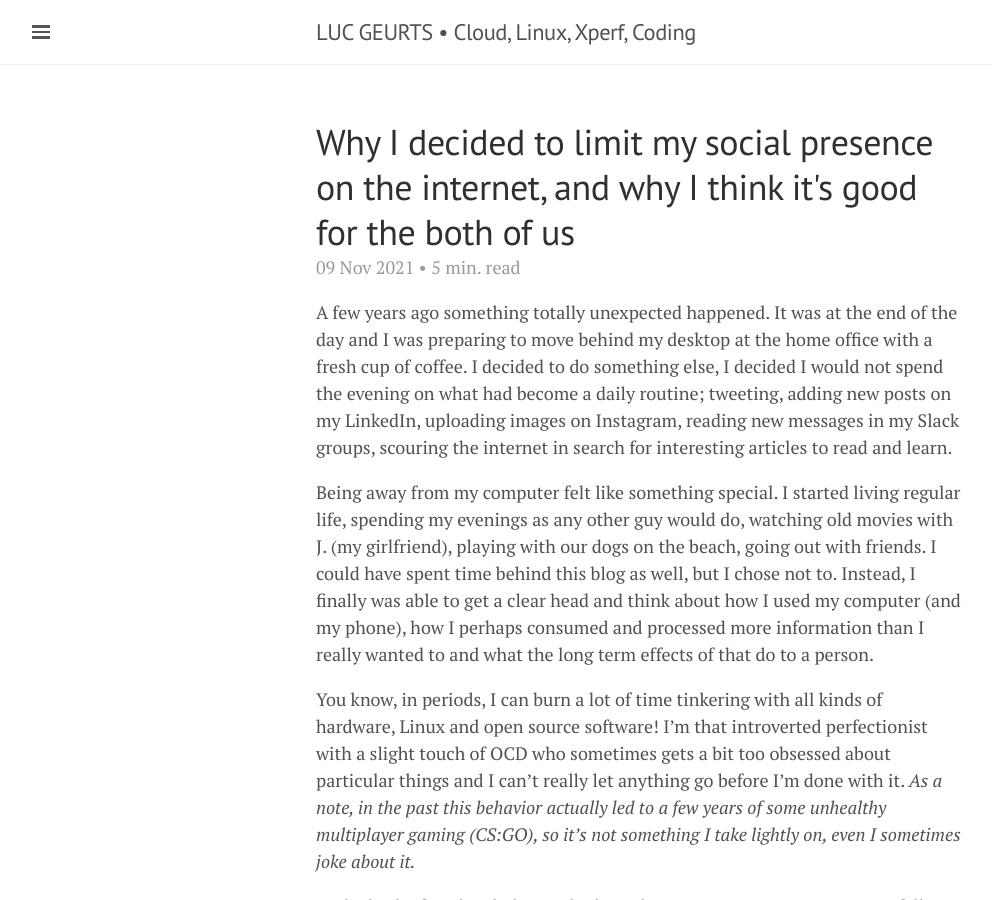
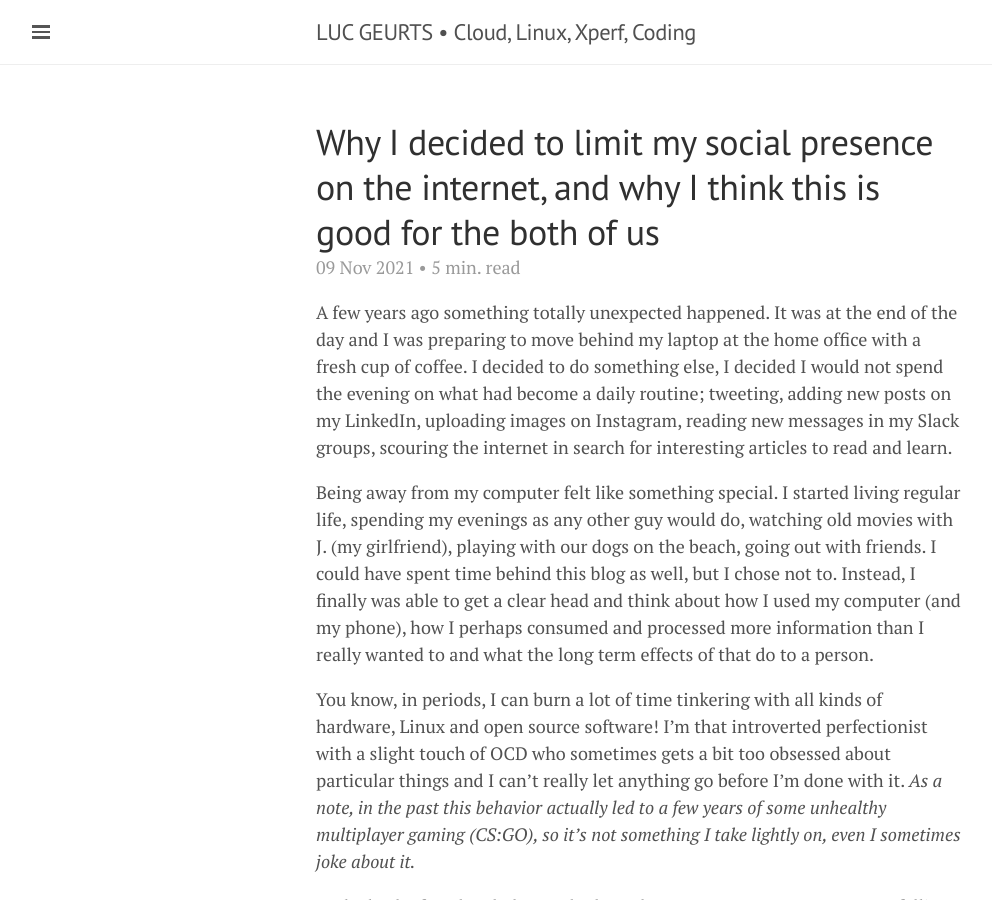
Before and after one commit to lgeurts/lgeurts.github.io, a Jekyll site: the page built from _posts/2021-11-09-why-i-decided-to-limit-my-social-presence.md, in a window 1280 px wide and 900 px high. Shown: the whole window, without its empty margins (0-992 px from the left). Built offline with Jekyll 4.4.1, drawn with Linux system fonts in a browser that asks for light colours; nearby versions of some CDN libraries; comment, search, counter and statistics services are not loaded.

Commit message:
Update 2021-11-09-why-i-decided-to-limit-my-social-presence.md

```diff
--- a/_posts/2021-11-09-why-i-decided-to-limit-my-social-presence.md
+++ b/_posts/2021-11-09-why-i-decided-to-limit-my-social-presence.md
@@ -1,14 +1,14 @@
 ---
 
 layout: post
-title: Why I decided to limit my social presence on the internet, and why I think it's good for the both of us
+title: Why I decided to limit my social presence on the internet, and why I think this is good for the both of us
 read_time: true
 comments: true
 category: Health & Productivity
 tags: [ Health ]
 
 ---
-A few years ago something totally unexpected happened. It was at the end of the day and I was preparing to move behind my desktop at the home office with a fresh cup of coffee. I decided to do something else, I decided I would not spend the evening on what had become a daily routine; tweeting, adding new posts on my LinkedIn, uploading images on Instagram, reading new messages in my Slack groups, scouring the internet in search for interesting articles to read and learn.
+A few years ago something totally unexpected happened. It was at the end of the day and I was preparing to move behind my laptop at the home office with a fresh cup of coffee. I decided to do something else, I decided I would not spend the evening on what had become a daily routine; tweeting, adding new posts on my LinkedIn, uploading images on Instagram, reading new messages in my Slack groups, scouring the internet in search for interesting articles to read and learn.
 
 Being away from my computer felt like something special. I started living regular life, spending my evenings as any other guy would do, watching old movies with J. (my  girlfriend), playing with our dogs on the beach, going out with friends. I could have spent time behind this blog as well, but I chose not to. Instead, I finally was able to get a clear head and think about how I used my computer (and my phone), how I perhaps consumed and processed more information than I really wanted to and what the long term effects of that do to a person.
 
```
